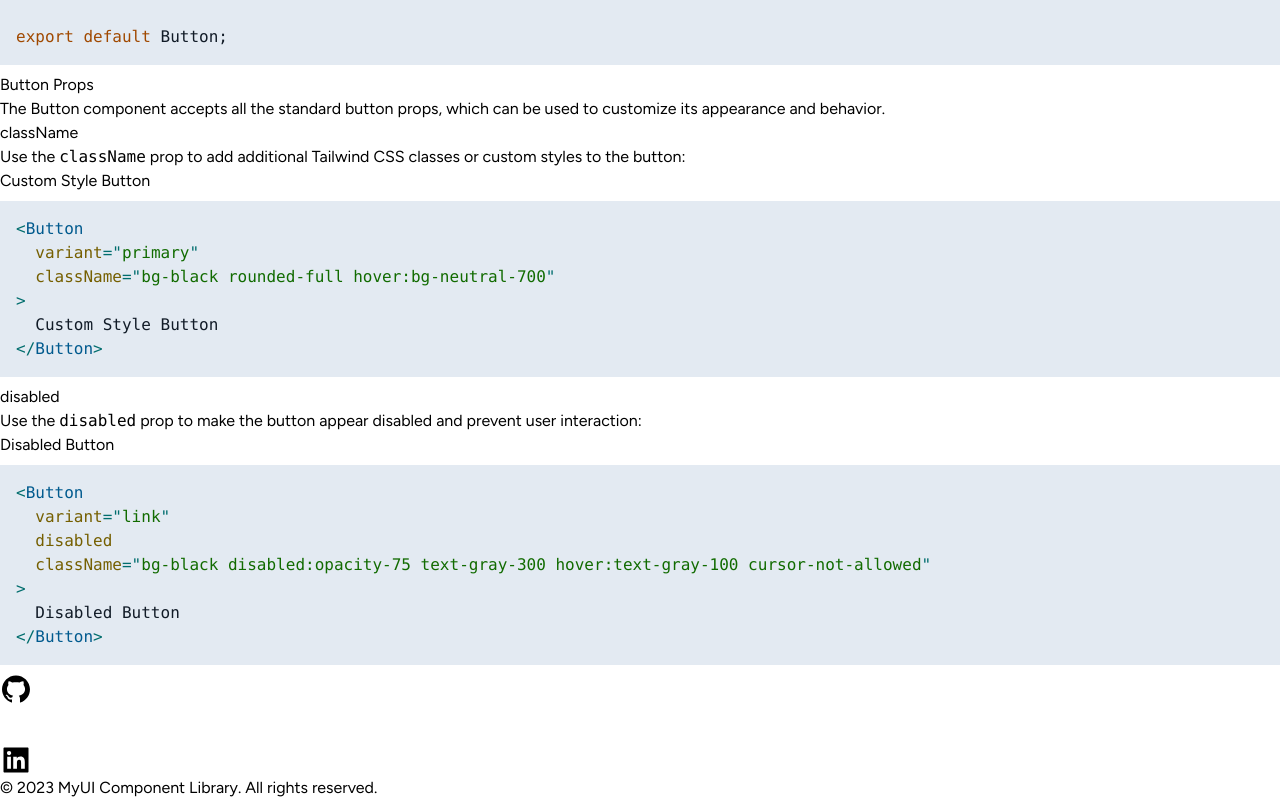
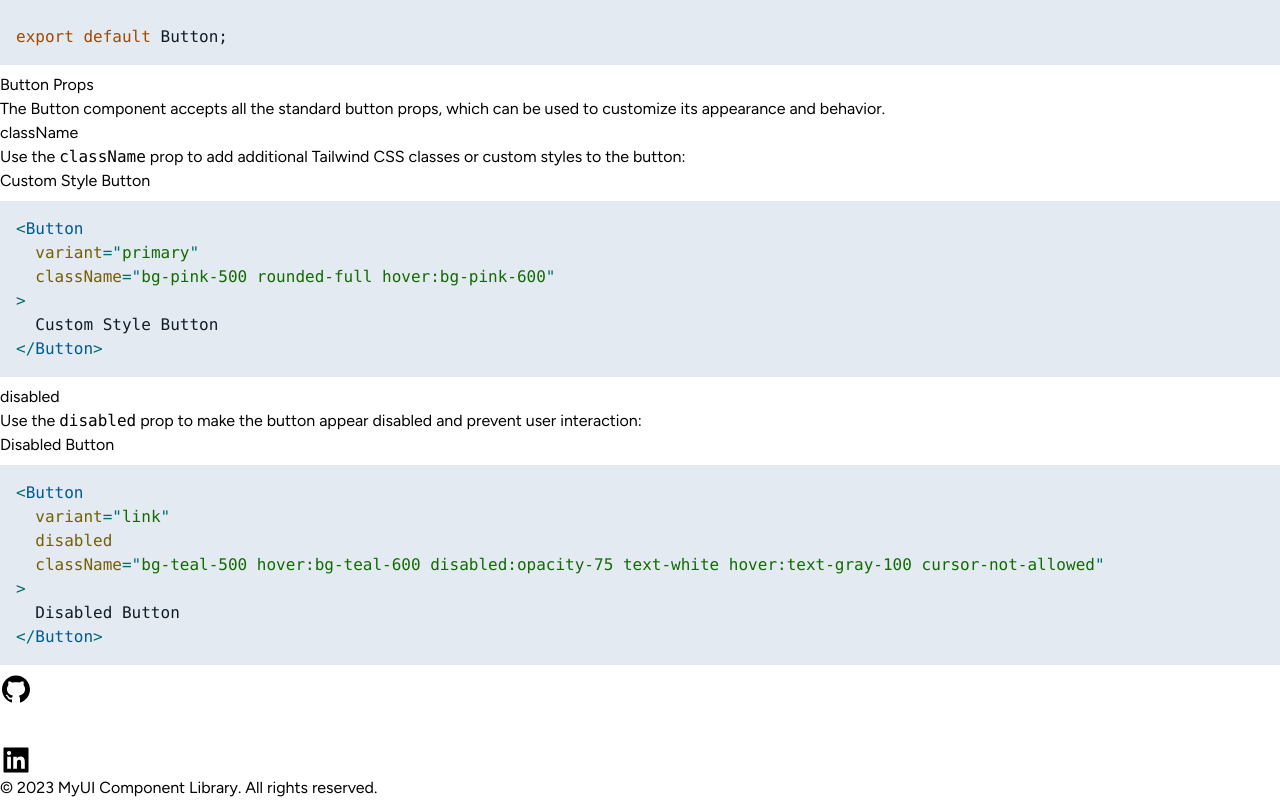
Before and after one commit to khuranamanan/myui-component-library, a React (Vite) app: page /components/button in a window 1280 px wide. Shown: the part 1871-2671 px from the top of the page. Built offline with nearby package versions, Linux system fonts and the light colour scheme; some icons are missing.

Commit message:
style: layout and ButoonPage

```diff
--- a/src/pages/ComponentsPage.tsx
+++ b/src/pages/ComponentsPage.tsx
@@ -5,7 +5,7 @@ function ComponentsPage() {
   return (
     <div className="flex flex-col gap-4 p-4">
       <h1 className="font-bold text-cyan-800 text-3xl">Components</h1>
-      <div className="grid gap-4 grid-cols-1 sm:grid-cols-2 md:grid-cols-3 lg:grid-cols-4 xl:grid-cols-5 2xl:grid-cols-6">
+      <div className="grid gap-4 grid-cols-1 sm:grid-cols-2 md:grid-cols-3 lg:grid-cols-4">
         {componentsData.map((component) => (
           <Link
             to={component.urlSlug}
--- a/src/pages/documents/ButtonPage.tsx
+++ b/src/pages/documents/ButtonPage.tsx
@@ -149,7 +149,7 @@ export default Button;`}
 
           <Button
             variant="primary"
-            className="bg-black rounded-full hover:bg-neutral-700"
+            className="bg-pink-500 rounded-full hover:bg-pink-600"
           >
             Custom Style Button
           </Button>
@@ -157,7 +157,7 @@ export default Button;`}
           <CodeExample
             code={`<Button
   variant="primary"
-  className="bg-black rounded-full hover:bg-neutral-700"
+  className="bg-pink-500 rounded-full hover:bg-pink-600"
 >
   Custom Style Button
 </Button>
@@ -176,7 +176,7 @@ export default Button;`}
           <Button
             variant="link"
             disabled
-            className="bg-black disabled:opacity-75 text-gray-300 hover:text-gray-100 cursor-not-allowed"
+            className="bg-teal-500 hover:bg-teal-600 disabled:opacity-75 text-white hover:text-gray-100 cursor-not-allowed"
           >
             Disabled Button
           </Button>
@@ -185,7 +185,7 @@ export default Button;`}
             code={`<Button
   variant="link"
   disabled
-  className="bg-black disabled:opacity-75 text-gray-300 hover:text-gray-100 cursor-not-allowed"
+  className="bg-teal-500 hover:bg-teal-600 disabled:opacity-75 text-white hover:text-gray-100 cursor-not-allowed"
 >
   Disabled Button
 </Button>
```
